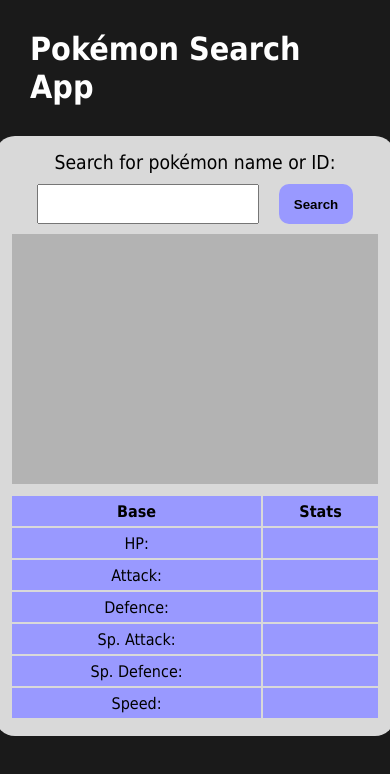
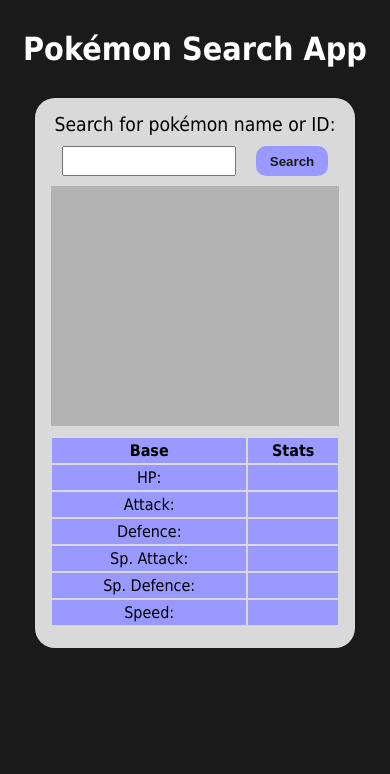
Before and after one commit to tyler-hutchison/pokemon-app, a plain HTML site: page index.html in a window 390 px wide. Drawn offline with Linux system fonts and the light colour scheme; no server answers.

Commit message:
fix: updated styling for mobile use

```diff
--- a/styles.css
+++ b/styles.css
@@ -15,6 +15,8 @@
   body {
     background-color: var(--dark-grey);
     font-family: tahoma;
+    margin: 0;
+    padding: 0;
   }
 
   main {
@@ -25,13 +27,14 @@
   }
 
   #page-title {
-    padding: 30px;
+    padding: 30px 0;
     color: white;
+    font-size: 2rem;
   }
 
   .container {
-    height: 600px;
-    width: 400px;
+    height: 550px;
+    width: 320px;
     padding: 15px;
     background-color: var(--light-grey);
     border-radius: 20px;
@@ -52,24 +55,25 @@
   }
 
   #search-input {
-    height: 40px;
+    height: 30px;
     width: 60%;
     margin: 10px;
   }
 
   #search-button {
-    height: 40px;
-    width: 20%;
+    height: 30px;
+    width: 25%;
     margin: 10px;
     border: none;
     border-radius: 10px;
     background-color: #9999ff;
+    color: var(--dark-grey);
     cursor: pointer;
     font-weight: bold;
   }
 
   .pokemon-display {
-    height: 250px;
+    height: 240px;
     width: 99%;
     background-color: var(--grey);
     margin-bottom: 10px;
@@ -78,10 +82,14 @@
   .img-container {
     height: 150px;
     width: 100%;
-
     display: flex;
     justify-content: center;
     align-items: center;
+  }
+
+  #sprite {
+    height: 100%;
+    object-fit: contain;
   }
 
   .types {
@@ -97,7 +105,7 @@
   }
 
   tr {
-    height: 30px;
+    height: 25px;
   }
 
   td, th {
```
